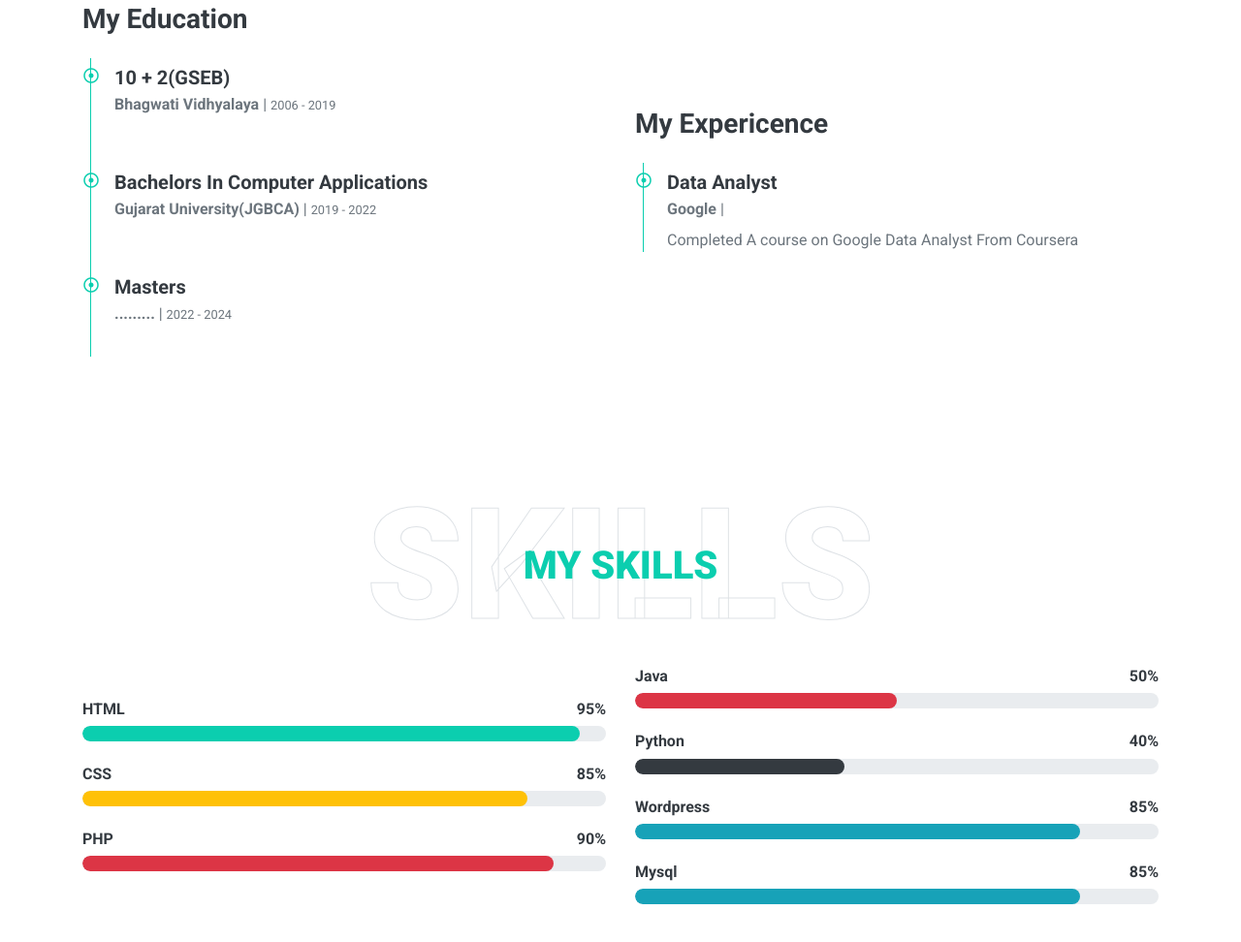
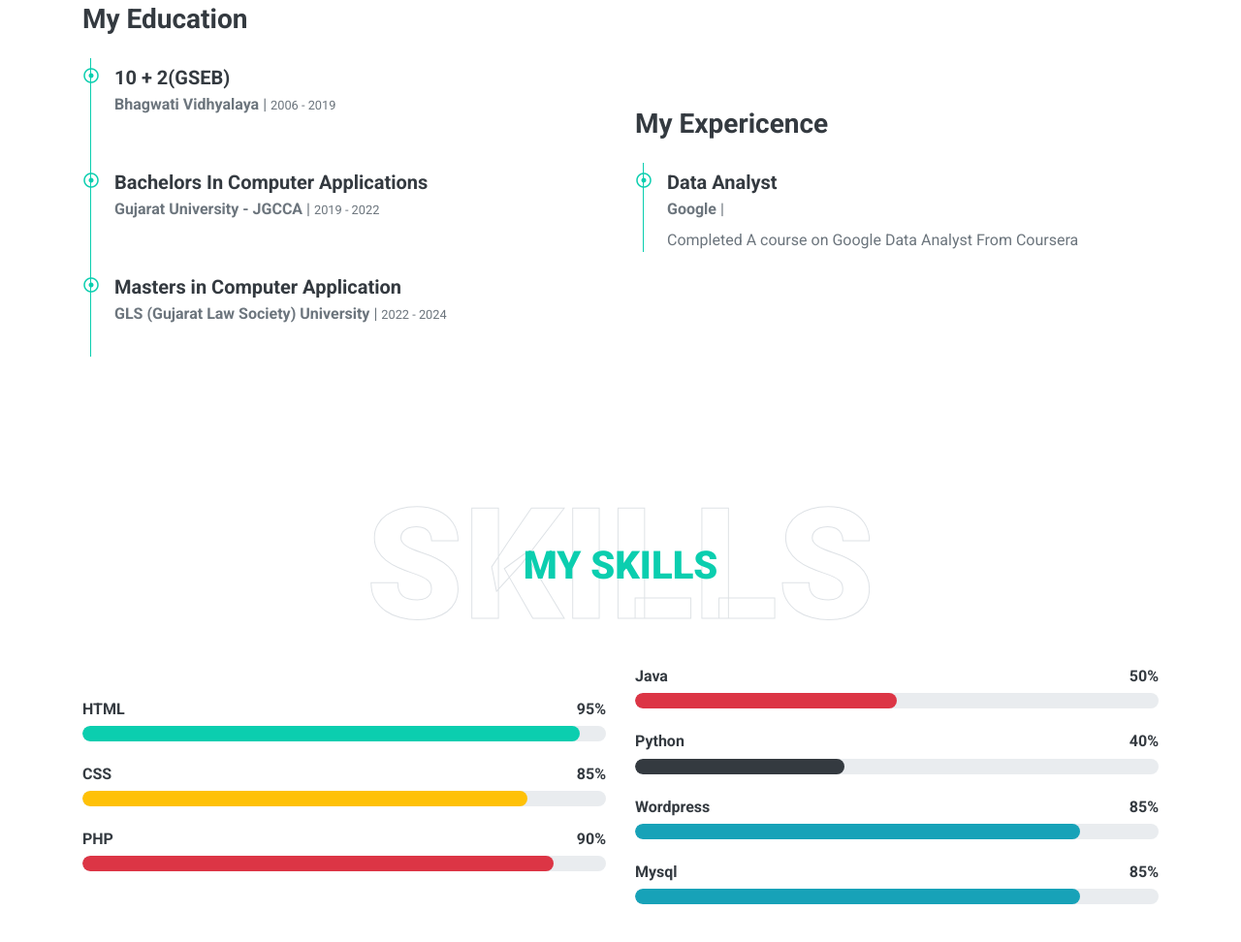
Before and after one commit to Tapan-Radadiya/Portfoliyo, a plain HTML site: page index.html in a window 1280 px wide. Shown: the part 2010-2982 px from the top of the page at 97% size. Drawn offline with nearby package versions, Linux system fonts and the light colour scheme.

Commit message:
done mca

```diff
--- a/index.html
+++ b/index.html
@@ -153,13 +153,13 @@
                         <div class="position-relative mb-4">
                             <i class="far fa-dot-circle text-primary position-absolute" style="top: 2px; left: -32px;"></i>
                             <h5 class="font-weight-bold mb-1">Bachelors In Computer Applications</h5>
-                            <p class="mb-2"><strong>Gujarat University(JGBCA)</strong> | <small>2019 - 2022</small></p>
+                            <p class="mb-2"><strong>Gujarat University - JGCCA</strong> | <small>2019 - 2022</small></p>
                             <p></br></p>
                         </div>
                         <div class="position-relative mb-4">
                             <i class="far fa-dot-circle text-primary position-absolute" style="top: 2px; left: -32px;"></i>
-                            <h5 class="font-weight-bold mb-1">Masters</h5>
-                            <p class="mb-2"><strong>.........</strong> | <small>2022 - 2024</small></p>
+                            <h5 class="font-weight-bold mb-1">Masters in Computer Application</h5>
+                            <p class="mb-2"><strong>GLS (Gujarat Law Society) University</strong> | <small>2022 - 2024</small></p>
                             <p></br></p>
                         </div>
                     </div>
```
